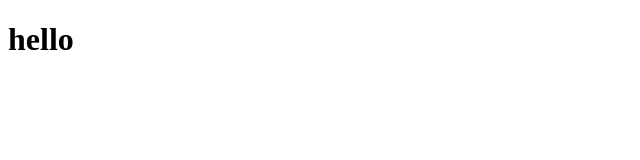
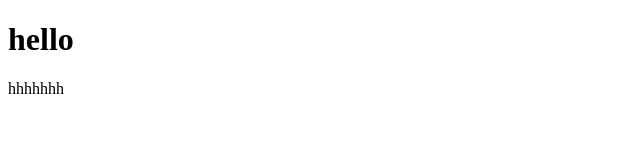
Before and after one commit to Xue-wenhua/myapp, a website: page src/index.html in a window 1280 px wide. Shown: the full height of the page, 0-640 px from the left. Drawn offline with Linux system fonts and the light colour scheme.

Commit message:
为首页添加了一个div

```diff
--- a/src/index.html
+++ b/src/index.html
@@ -7,5 +7,8 @@
 </head>
 <body>
     <h1>hello</h1>
+    <div>
+        hhhhhhh
+    </div>
 </body>
 </html>
```
